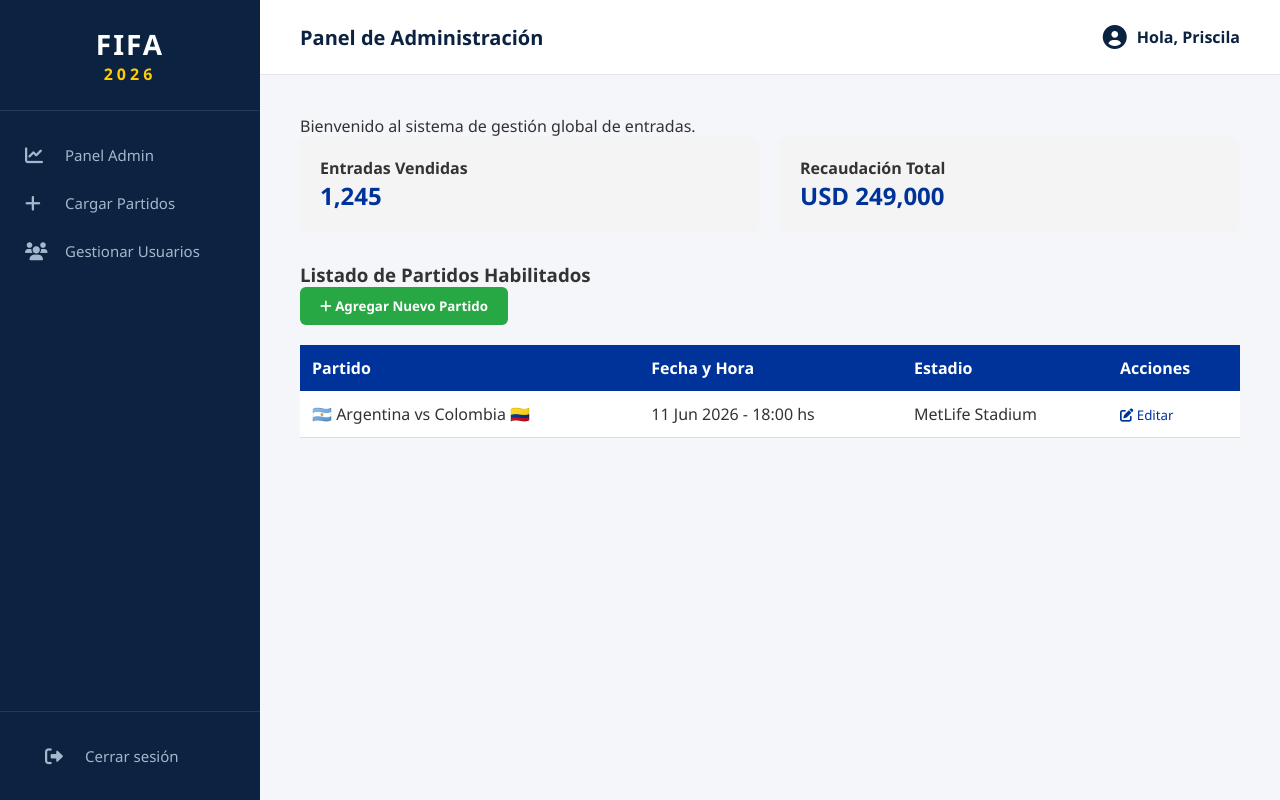
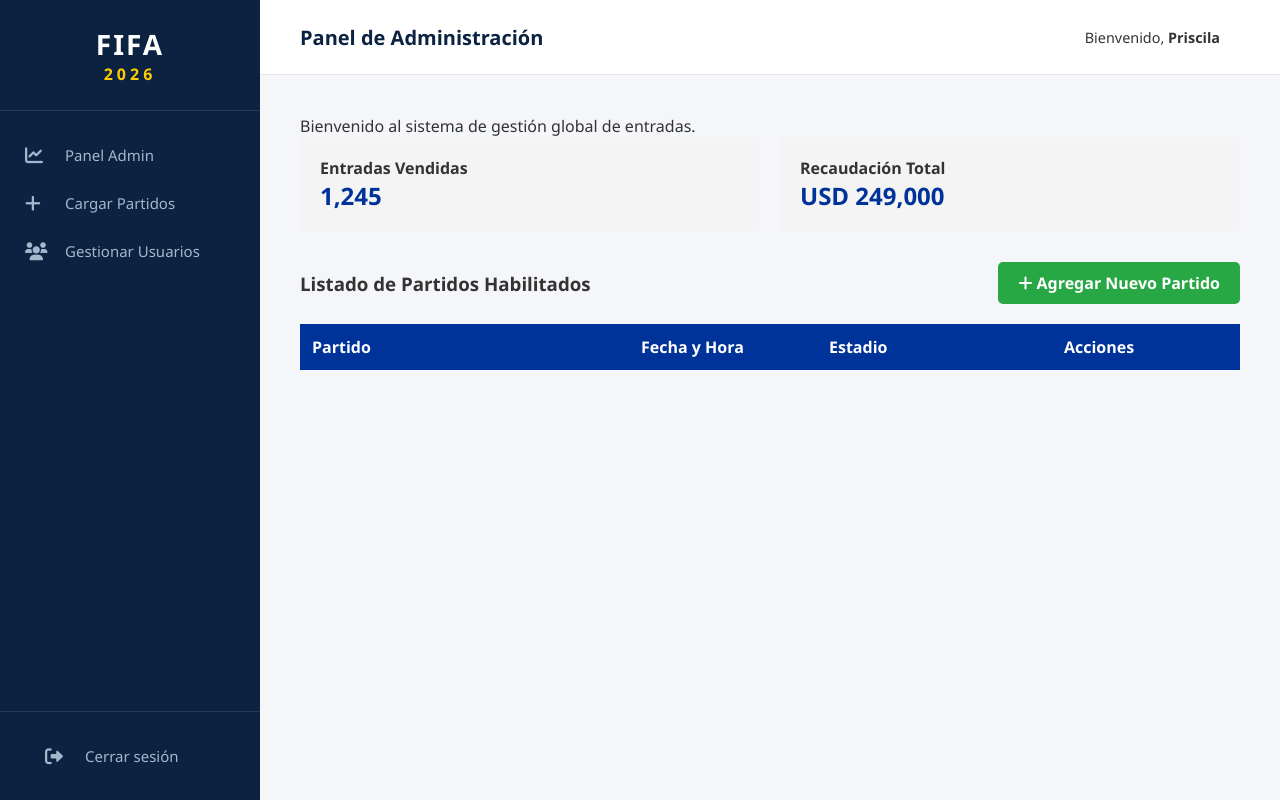
Before and after one commit to ClaudioKody/ParcialProg2, a Flask app: page /partidos/partidos in a window 1280 px wide. Run offline with Flask 3, Linux system fonts and the light colour scheme; a user stored in the database is signed in; lists and menus that the app fills with data are empty.

Commit message:
Puesta a punto general Template + lista_usuarios(admin) apartado administrativo funcionando, falta usuario

```diff
--- a/Entradas_Mundial/app.py
+++ b/Entradas_Mundial/app.py
@@ -55,7 +55,7 @@ if __name__ == '__main__':
                 nombre="Priscila",
                 apellido="Toledano",
                 email="admin@mundial.com",
-                password=generate_password_hash("admin123"),
+                password="admin123",
                 rol="administrador",
                 dni="46664548"
             )
--- a/Entradas_Mundial/routes/lista_partidos.py
+++ b/Entradas_Mundial/routes/lista_partidos.py
@@ -1,6 +1,10 @@
 from flask import Blueprint
+from flask_login import current_user
 from Entradas_Mundial.controllers import controller_partidos
 from Entradas_Mundial.controllers.controller_autenticacion import login_requerido
+from Entradas_Mundial.models.model_usuarios import UsuarioBase as Usuario
+from flask import Blueprint, render_template, flash, redirect, url_for
+
 
 routes_partidos = Blueprint('routes_partidos', __name__)
 
@@ -28,3 +32,19 @@ def editar_partido(id_partido):
 @login_requerido
 def eliminar_partido(id_partido):
     return controller_partidos.eliminar_partido(id_partido)
+
+@routes_partidos.route('/admin/usuarios')
+@login_requerido
+def listar_usuarios():
+
+    if not current_user.es_admin:
+        flash('Acceso denegado.', 'danger')
+        return redirect(url_for('routes_partidos.lista_partidos'))
+
+    usuarios = Usuario.query.all()
+    return render_template('admin/lista_usuarios.html', usuarios=usuarios)
+
+@routes_partidos.route('/admin/banear-usuario/<int:id_usuario>')
+@login_requerido
+def banear_usuario(id_usuario):
+    return redirect(url_for('routes_partidos.listar_usuarios'))
--- a/Entradas_Mundial/templates/admin/editar_partido.html
+++ b/Entradas_Mundial/templates/admin/editar_partido.html
@@ -30,5 +30,4 @@
             <a href="{{ url_for('routes_partidos.lista_partidos') }}" style="margin-left: 15px; color: #003399; text-decoration: none;">Cancelar</a>
         </div>
     </form>
-</div>
-{% endblock %}
+</div>{% endblock %}
--- a/Entradas_Mundial/templates/base.html
+++ b/Entradas_Mundial/templates/base.html
@@ -6,11 +6,12 @@
     <title>{% block title %}FIFA Mundial 2026{% endblock %}</title>
     <link rel="stylesheet" href="{{ url_for('static', filename='css/estilos.css') }}">
     <link rel="stylesheet" href="https://cdnjs.cloudflare.com/ajax/libs/font-awesome/6.0.0/css/all.min.css">
+    <style>
+        .user-welcome { display: flex; align-items: center; gap: 10px; margin-left: auto; padding-right: 20px; font-size: 0.9em; }
+    </style>
 </head>
 <body>
-
     <div class="app-container">
-
         <aside class="sidebar">
             <div class="sidebar-brand">
                 <div class="brand-logo">FIFA</div>
@@ -19,19 +20,19 @@
 
             <nav class="sidebar-menu">
                 {% if current_user.is_authenticated %}
-                    {% if current_user.es_admin %}
+                    {% if current_user.rol == 'administrador' %}
                         <a href="{{ url_for('routes_partidos.lista_partidos') }}" class="menu-item"><i class="fa-solid fa-chart-line"></i> Panel Admin</a>
-                        <a href="#" class="menu-item"><i class="fa-solid fa-plus"></i> Cargar Partidos</a>
-                        <a href="#" class="menu-item"><i class="fa-solid fa-users"></i> Gestionar Usuarios</a>
+                        <a href="{{ url_for('routes_partidos.crear_partido') }}" class="menu-item"><i class="fa-solid fa-plus"></i> Cargar Partidos</a>
+                        <a href="{{ url_for('routes_partidos.listar_usuarios') }}" class="menu-item"><i class="fa-solid fa-users"></i> Gestionar Usuarios</a>
                     {% else %}
                         <a href="{{ url_for('routes_partidos.lista_partidos') }}" class="menu-item"><i class="fa-solid fa-calendar-days"></i> Partidos</a>
                         <a href="#" class="menu-item"><i class="fa-solid fa-ticket"></i> Mis Entradas</a>
-                        <a href="{{ url_for('routes_turismo.ver_turismo') }}" class="menu-item"><i class="fa-solid fa-plane-departure"></i> Turismo</a>
+                        <a href="{{ url_for('routes_turismo.listar_actividades') }}" class="menu-item"><i class="fa-solid fa-plane-departure"></i> Turismo</a>
                         <a href="#" class="menu-item"><i class="fa-solid fa-user"></i> Perfil</a>
                         <a href="{{ url_for('routes_ayuda.ayuda') }}" class="menu-item"><i class="fa-solid fa-circle-question"></i> Ayuda</a>
                     {% endif %}
                 {% else %}
-                    <a href="{{ url_for('routes_auth.index_auth') }}" class="menu-item"><i class="fa-solid fa-right-to-bracket"></i> Iniciar Sesión</a>
+                    <a href="{{ url_for('routes_auth.login') }}" class="menu-item"><i class="fa-solid fa-right-to-bracket"></i> Iniciar Sesión</a>
                     <a href="{{ url_for('routes_ayuda.ayuda') }}" class="menu-item"><i class="fa-solid fa-circle-question"></i> Ayuda</a>
                 {% endif %}
             </nav>
@@ -44,27 +45,31 @@
         </aside>
 
         <div class="main-layout">
-            <header class="top-bar">
+            <header class="top-bar" style="display: flex; align-items: center; justify-content: space-between;">
                 <div class="page-context">
                     <h2>{% block section_title %}Entradas del Mundial 2026{% endblock %}</h2>
                 </div>
-                <div class="user-profile-nav">
-                    <i class="fa-solid fa-circle-user"></i>
+
+                <div class="user-welcome">
                     {% if current_user.is_authenticated %}
-                        <span>Hola, {{ current_user.nombre }}</span>
-                    {% else %}
-                        <span>Bienvenido/a</span>
+                        <span>Bienvenido, <strong>{{ current_user.nombre }}</strong></span>
                     {% endif %}
                 </div>
             </header>
 
             <main class="content-wrapper">
-                {% block content %}
-                {% endblock %}
+                {% with messages = get_flashed_messages(with_categories=true) %}
+                    {% if messages %}
+                        {% for category, message in messages %}
+                            <div class="alert alert-{{ category }}" style="padding: 10px; margin: 10px; background: #f8d7da; color: #721c24; border: 1px solid #f5c6cb;">
+                                {{ message }}
+                            </div>
+                        {% endfor %}
+                    {% endif %}
+                {% endwith %}
+                {% block content %}{% endblock %}
             </main>
         </div>
-
     </div>
-
 </body>
 </html>
--- a/Entradas_Mundial/templates/partidos/lista_partidos.html
+++ b/Entradas_Mundial/templates/partidos/lista_partidos.html
@@ -8,10 +8,8 @@
 {% block content %}
 <div class="dashboard-matches-container">
 
-
     {% if current_user.es_admin %}
     <p class="dashboard-subtitle">Bienvenido al sistema de gestión global de entradas.</p>
-
 
     <div class="admin-metrics-grid" style="display: flex; gap: 20px; margin-bottom: 30px;">
         <div class="metric-card" style="background: #f4f4f4; padding: 20px; border-radius: 8px; flex: 1;">
@@ -24,68 +22,61 @@
         </div>
     </div>
 
-    <div class="matches-section-header">
+    <div class="matches-section-header" style="display: flex; justify-content: space-between; align-items: center;">
         <h3>Listado de Partidos Habilitados</h3>
-        <button class="btn-buy-ticket" style="background-color: #28a745;"><i class="fa-solid fa-plus"></i> Agregar Nuevo Partido</button>
+        <a href="{{ url_for('routes_partidos.crear_partido') }}" class="btn-buy-ticket" style="background-color: #28a745; text-decoration: none; padding: 10px 20px; color: white; border-radius: 5px; display: inline-block;">
+            <i class="fa-solid fa-plus"></i> Agregar Nuevo Partido
+        </a>
     </div>
 
-
-    <table style="width: 100%; border-collapse: collapse; margin-top: 20px; background: white;">
+    <table style="width: 100%; border-collapse: collapse; margin-top: 20px; background: white; table-layout: fixed;">
         <thead>
             <tr style="background: #003399; color: white; text-align: left;">
-                <th style="padding: 12px;">Partido</th>
-                <th style="padding: 12px;">Fecha y Hora</th>
-                <th style="padding: 12px;">Estadio</th>
-                <th style="padding: 12px;">Acciones</th>
+                <th style="padding: 12px; width: 35%;">Partido</th>
+                <th style="padding: 12px; width: 20%;">Fecha y Hora</th>
+                <th style="padding: 12px; width: 25%;">Estadio</th>
+                <th style="padding: 12px; width: 20%;">Acciones</th>
             </tr>
         </thead>
         <tbody>
+            {% for p in partidos %}
             <tr>
-                <td style="padding: 12px; border-bottom: 1px solid #ddd;">🇦🇷 Argentina vs Colombia 🇨🇴</td>
-                <td style="padding: 12px; border-bottom: 1px solid #ddd;">11 Jun 2026 - 18:00 hs</td>
-                <td style="padding: 12px; border-bottom: 1px solid #ddd;">MetLife Stadium</td>
+                <td style="padding: 12px; border-bottom: 1px solid #ddd; word-wrap: break-word;">{{ p.equipo1 }} vs {{ p.equipo2 }}</td>
+                <td style="padding: 12px; border-bottom: 1px solid #ddd;">{{ p.fecha_hora }}</td>
+                <td style="padding: 12px; border-bottom: 1px solid #ddd; word-wrap: break-word;">{{ p.estadio }}</td>
                 <td style="padding: 12px; border-bottom: 1px solid #ddd;">
-                    <button style="background: none; border: none; color: #003399; cursor: pointer;"><i class="fa-solid fa-pen-to-square"></i> Editar</button>
+                    <div style="display: flex; gap: 15px; align-items: center;">
+                        <a href="{{ url_for('routes_partidos.editar_partido', id_partido=p.id) }}"
+                           style="text-decoration: none; color: #003399; font-weight: bold; font-size: 0.9em;">
+                            <i class="fa-solid fa-pen-to-square"></i> Editar
+                        </a>
+                        <span style="color: #ccc;">|</span>
+                        <a href="{{ url_for('routes_partidos.eliminar_partido', id_partido=p.id) }}"
+                           onclick="return confirm('¿Estás seguro de que deseas eliminar este partido?');"
+                           style="text-decoration: none; color: #dc3545; font-weight: bold; font-size: 0.9em;">
+                            <i class="fa-solid fa-trash"></i> Eliminar
+                        </a>
+                    </div>
                 </td>
             </tr>
+            {% endfor %}
         </tbody>
     </table>
 
-
-
     {% else %}
     <p class="dashboard-subtitle">Seleccioná el partido que querés ver</p>
-
-
-    <div class="booking-steps-bar">
-        <div class="step-node active"><span class="step-number">1</span><span class="step-label">Seleccionar partido</span></div>
-        <div class="step-node"><span class="step-number">2</span><span class="step-label">Seleccionar entradas</span></div>
-        <div class="step-node"><span class="step-number">3</span><span class="step-label">Confirmar compra</span></div>
-        <div class="step-node"><span class="step-number">4</span><span class="step-label">Pago</span></div>
-        <div class="step-node"><span class="step-number">5</span><span class="step-label">Entrada confirmada</span></div>
-    </div>
-
-    <div class="matches-section-header">
-        <h3>Próximos partidos</h3>
-        <select class="matches-filter-select"><option>Todos los grupos</option></select>
-    </div>
-
-
     <div class="matches-grid">
+        {% for p in partidos %}
         <div class="match-card">
-            <p class="match-group-title">Fase de Grupos - Grupo A</p>
+            <p class="match-group-title">{{ p.fase }}</p>
             <div class="teams-versus-display">
-                <div class="team-block"><span>🇦🇷</span><span class="team-name">Argentina</span></div>
+                <div class="team-block"><span class="team-name">{{ p.equipo1 }}</span></div>
                 <div class="vs-divider">VS</div>
-                <div class="team-block"><span>🇨🇴</span><span class="team-name">Colombia</span></div>
-            </div>
-            <div class="match-details-info">
-                <p><i class="fa-regular fa-calendar"></i> Martes, 11 de junio de 2026</p>
-                <p class="match-time">18:00 hs</p>
-                <p><i class="fa-solid fa-location-dot"></i> MetLife Stadium, USA</p>
+                <div class="team-block"><span class="team-name">{{ p.equipo2 }}</span></div>
             </div>
             <button class="btn-buy-ticket"><i class="fa-solid fa-ticket"></i> Comprar entrada</button>
         </div>
+        {% endfor %}
     </div>
     {% endif %}
 
```
Also changed, not shown: Entradas_Mundial/controllers/controller_autenticacion.py (+24 -31 lines), Entradas_Mundial/templates/admin/crear_partido.html (+11 -5 lines), Entradas_Mundial/templates/admin/lista_usuarios.html (added, +40 -0 lines), Entradas_Mundial/templates/auth/login.html (+11 -1 lines).
